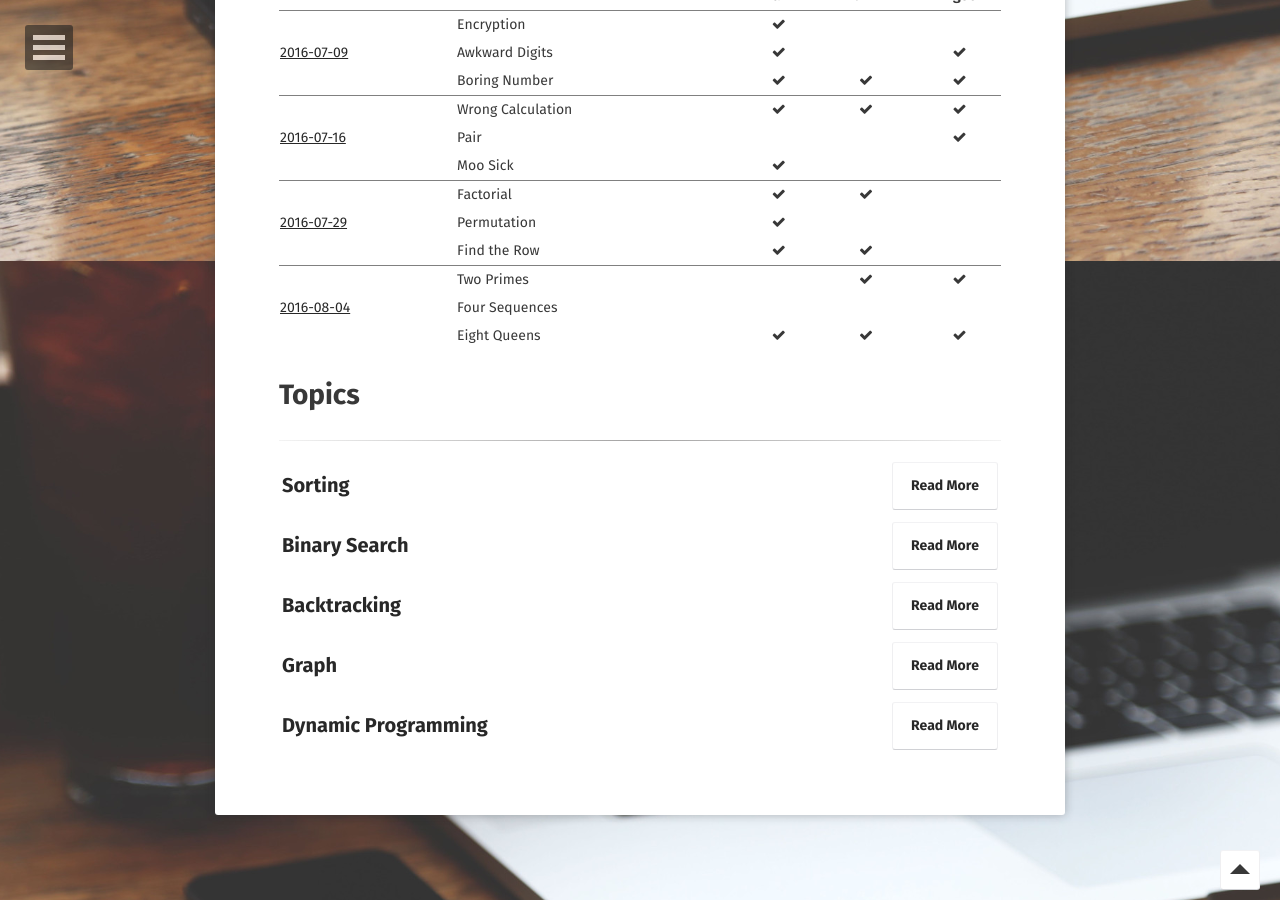
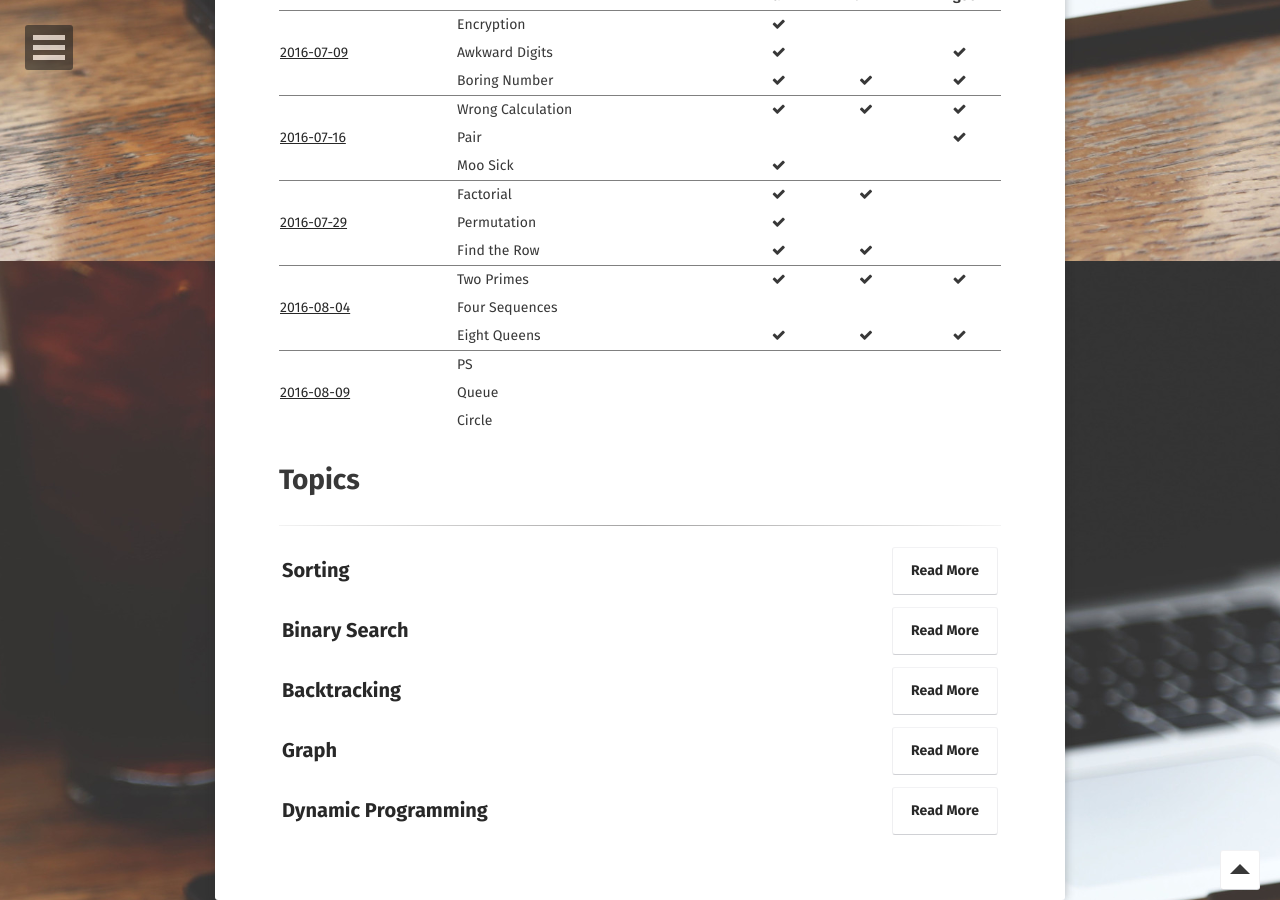
Before and after one commit to hgminh95/hgminh95.github.io, a Jekyll site: the page built from cl-2016/index.md, in a window 1280 px wide and 900 px high, scrolled down 639 px. Built offline with Jekyll 4.4.1, drawn with Linux system fonts in a browser that asks for light colours; some web fonts are replaced.

Commit message:
Update cl-2016 index page

```diff
--- a/cl-2016/index.md
+++ b/cl-2016/index.md
@@ -25,9 +25,13 @@ feature: https://i.imgur.com/Ds6S7lJ.png
 | [2016-07-29](https://drive.google.com/file/d/0B7AyGNQu098WV2h3cll0SDZQTTA/view?usp=sharing){: target="_blank"} | Permutation | <span class="fa fa-check"/> | | |
 | | Find the Row | <span class="fa fa-check"/> | <span class="fa fa-check"/> | |
 |----
-| | Two Primes | | <span class="fa fa-check"/> | <span class="fa fa-check"/> |
+| | Two Primes | <span class="fa fa-check"/> | <span class="fa fa-check"/> | <span class="fa fa-check"/> |
 | [2016-08-04](https://drive.google.com/open?id=0B7AyGNQu098WdnFud011QUY3UXlHY1IxU0ZMeUJaRFYtYURn){: target="_blank"} | Four Sequences | | | |
 | | Eight Queens | <span class="fa fa-check"/> | <span class="fa fa-check"/> | <span class="fa fa-check"/> |
+|----
+| | PS | | | |
+| [2016-08-09](https://drive.google.com/open?id=0B7AyGNQu098WTHN6T1J5V0t4bGc){:target="_blank"}| Queue | | | |
+| | Circle | | | |
 {: rules="groups"}
 
 
```
